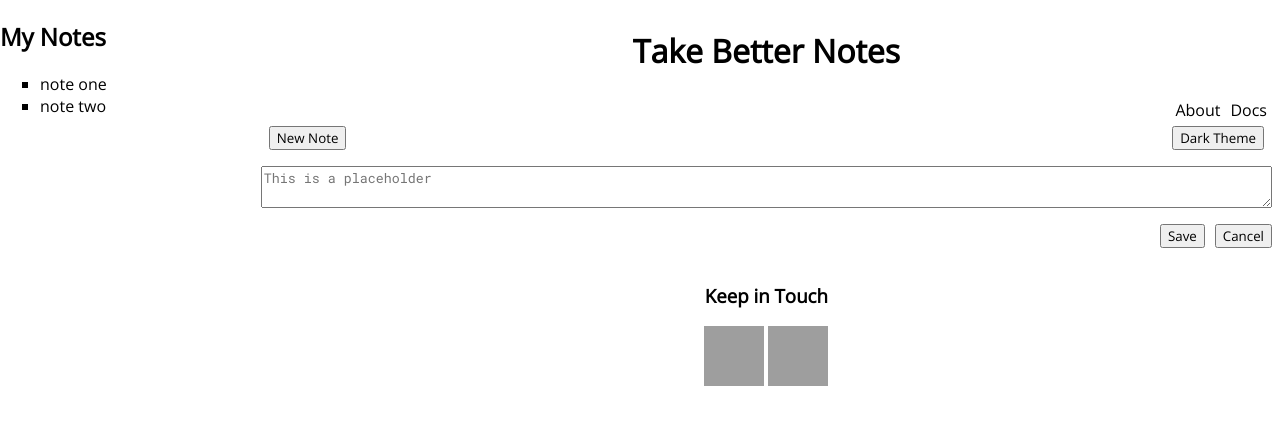
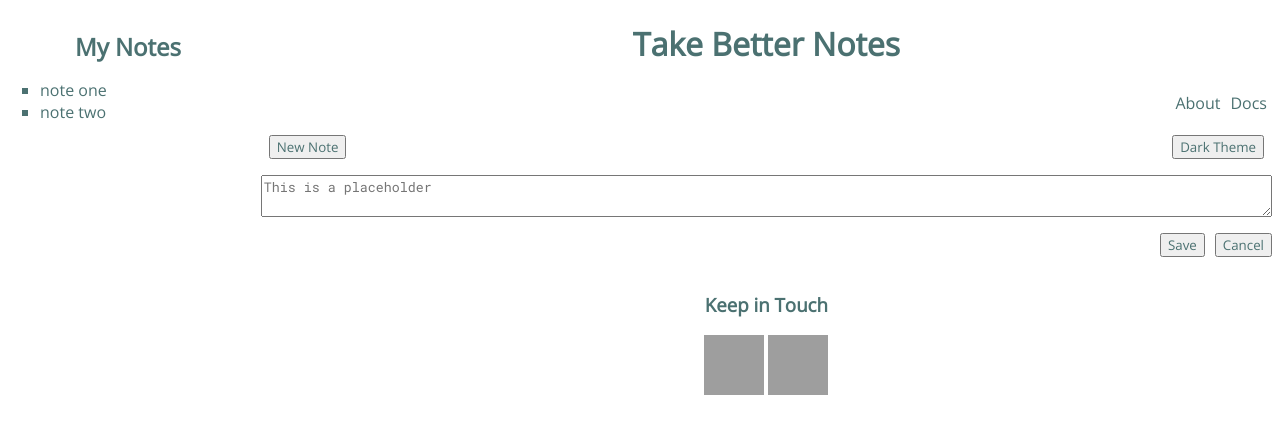
Before and after one commit to lcausing/note_taking_app, a plain HTML site: page index.html in a window 1280 px wide. Drawn offline with nearby package versions, Linux system fonts and the light colour scheme; grey boxes are pictures that could not be loaded.

Commit message:
minor adjustments for margin in the aside

```diff
--- a/css/stylesheets.css
+++ b/css/stylesheets.css
@@ -1,5 +1,6 @@
 *{
     font-family: 'Open Sans', sans-serif;
+    color:#4b7171 ;
 }
 #text_area{
     font-family: 'Roboto Mono', monospace;
@@ -8,8 +9,10 @@
 body {
     display: flex;
     flex-direction: column;
+    margin-top: 1px;
+
 }
-h1{
+h1,footer{
     text-align: center;
 }
 header ul{
@@ -32,7 +35,7 @@ main{
 .top_buttons{
     display: flex;
     justify-content: space-between;
-    padding: 0em 0.5em 1em;
+    padding: 1em 0.5em 1em;
 }
 .bottom_buttons{
     display: flex;
@@ -41,10 +44,6 @@ main{
 }
 #save{
     margin-right: 1%;
-}
-
-footer{
-    text-align: center;
 }
 @media screen and (min-width:600px) {
     body{
@@ -57,12 +56,15 @@ footer{
         grid-column: 1/2;
         height: 100%;
         z-index: 1;
-        height: 100%;
         width: 20%;
+        margin-top: 10px;
         position: fixed;
-        z-index: 0;
         top: 0;
         left: 0;
+    }
+    aside h2{
+        text-align: center;
+        margin-bottom: 0em;
     }
     header{
         order:1;
--- a/index.html
+++ b/index.html
@@ -10,7 +10,7 @@
     <link href="https://fonts.googleapis.com/css2?family=Open+Sans&display=swap" rel="stylesheet">
 </head>
 <body>
-    <header class="test2">
+    <header>
         <h1>Take Better Notes</h1>
         <nav>
             <ul>
@@ -19,14 +19,14 @@
             </ul>
         </nav>
 </header>
-<aside class="test1">
+<aside>
     <h2>My Notes</h2>
     <ul>
         <li>note one</li>
         <li>note two</li>
     </ul>
 </aside>
-<main class="test2">
+<main>
 <div class="top_buttons">
 <button id="new_note">New Note</button>
 <button id="dark_theme">Dark Theme</button>
@@ -37,7 +37,7 @@
 <button  id="cancel">Cancel</button>
 </div>
 </main>
-<footer class="test2">
+<footer>
     <h3>Keep in Touch</h3>
     <a href=" https://cdn3.iconfinder.com/data/icons/free-social-icons/67/linkedin_circle_color-512.png"><img src="https://cdn3.iconfinder.com/data/icons/free-social-icons/67/linkedin_circle_color-512.png" alt="Linked In Logo" height="60" width="60"></a>
     <a href=" https://cdn0.iconfinder.com/data/icons/internet-line/512/Internet_Line-02-512.png"><img src="https://cdn0.iconfinder.com/data/icons/internet-line/512/Internet_Line-02-512.png" alt="Internet Line Logo" height="60" width="60"></a>
```
